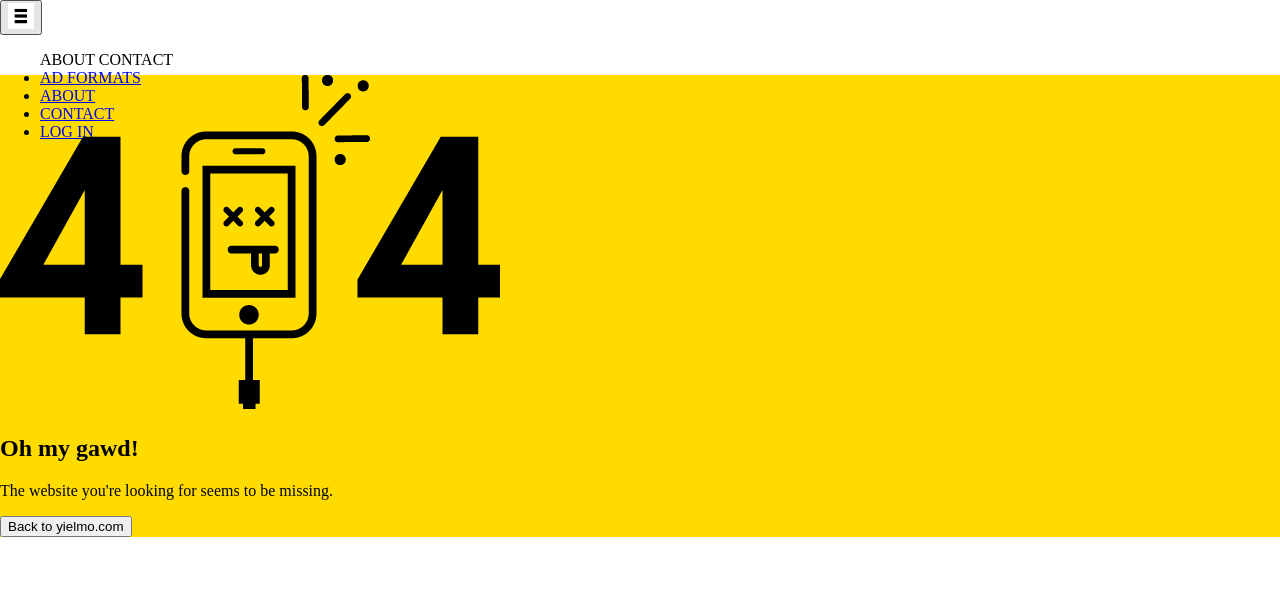
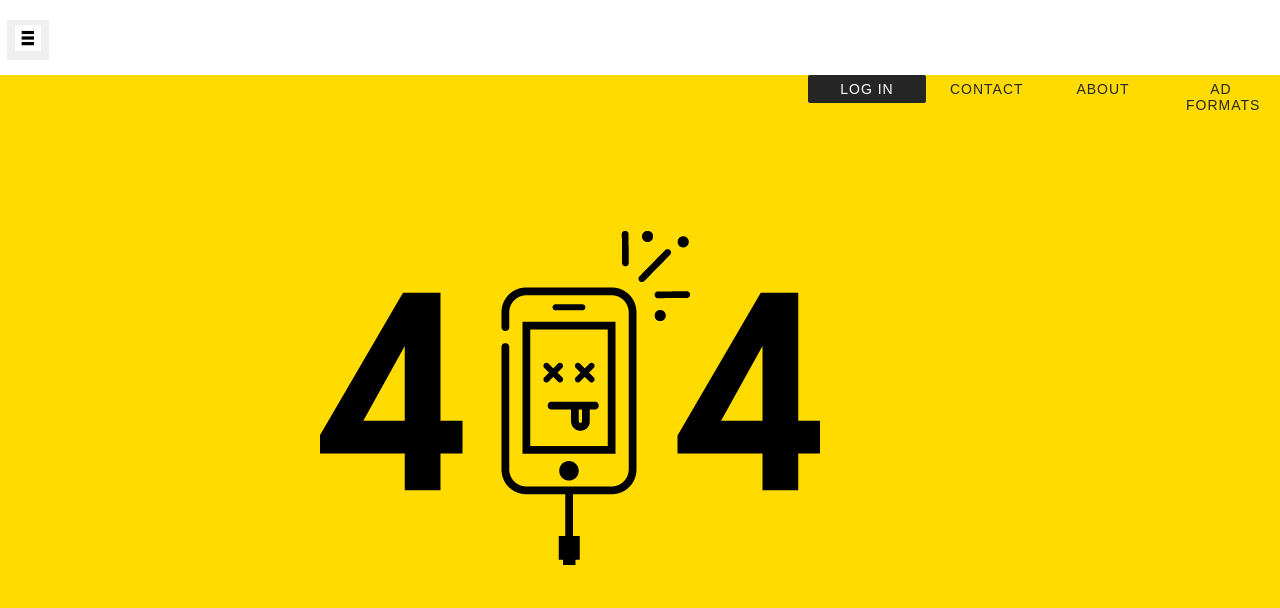
Before and after one commit to clemencehrz/erreur404, a plain HTML site: page index.html in a window 1280 px wide. Shown: the top 608 px of the page. Drawn offline with Linux system fonts and the light colour scheme.

Commit message:
création de la page

```diff
--- a/index.html
+++ b/index.html
@@ -11,21 +11,22 @@
             <img src ="image/threelines.png">
         </button>
 
-        <ul> ABOUT CONTACT
+
+        <ul>
             <li>
-              <a href="#adformat"> AD FORMATS </a>
+              <a id="adformat" href> AD FORMATS </a>
             </li>
 
             <li>
-                 <a href="#about"> ABOUT </a>
+                 <a id="about" href> ABOUT </a>
             </li>
 
             <li>
-                  <a href="#contact"> CONTACT </a>
+                  <a id="contact" href> CONTACT </a>
             </li>
 
              <li>
-                  <a href="#login"> LOG IN </a>
+                  <a id="login" href> LOG IN </a>
             </li>
         </ul>
         </div>
@@ -35,7 +36,7 @@
 
         <img src ="image/404.png">
         <h2> Oh my gawd!</h2>
-        <p> The website you're looking for seems to be missing.</p>
+        <h3> The website you're looking for seems to be missing.</h3>
        <button>Back to yielmo.com</button>
 
         </div>
--- a/style.css
+++ b/style.css
@@ -11,7 +11,8 @@ body{
     background-color:#FFDB00;
 }
 
-button #hamburger{
+
+#hamburger{
     align-items: flex-start;
     text-align: center;
     cursor: defaut;
@@ -20,9 +21,100 @@ button #hamburger{
     box-sizing: border-box;
     padding: 2px 6px 3px;
     border: 2px outset buttonface;
+    border-color:transparent;
 }
 
 #hamburger img{
  width:26px;
  height:26px;
 }
+
+p {
+color: rgb(38, 38, 38);
+display: none;
+font-family: 'Apercu Regular', 'Helvetica Neue', Helvetica, Arial, sans-serif;
+font-size: 15px;
+height: auto;
+line-height: 21px;
+width: auto;
+}
+
+h2{
+    font-family: sans-serif;
+    color: white;
+    text-align:center;
+    font-size:50px;
+}
+
+h3{
+    font-family: sans-serif;
+    color: black;
+    text-align:center;
+    font-size:30px;
+     margin-left: 20%;
+ margin-right: 20%;
+}
+
+button{
+    margin-left: 0.5em;
+text-transform: uppercase;
+font-size: 85%;
+letter-spacing: 1px;
+height: 40px;
+display: inline-block;
+cursor: pointer;
+background-color:transparent;
+border-color:transparent;
+margin-top: 20px;
+color : white;
+
+
+}
+
+#contenu img{
+   max-width: 50%;
+	height: auto;
+    margin-left:25%;
+    margin-top:10%;
+}
+
+ul{
+padding:0;
+ margin:O;
+ list-style-type:none;
+}
+
+li{
+ margin-left:px;
+ float:right;
+ }
+ul li a {
+ display:block;
+ float:left;
+ width:70px;
+ height:auto;
+ background-color:transparent;
+ color:black;
+ text-decoration:none;
+ text-align:center;
+ border:0px;
+ text-transform: uppercase;
+font-size: 14px;
+letter-spacing: 1px;
+font-family: sans-serif;
+font-weight: normal;
+color: #262626;
+padding: 6px 24px;
+margin-top: -1px;
+
+}
+
+#login{
+    background-color: #262626;
+border-radius: 2px;
+border-color: transparent;
+border-width: 0px;
+color:white;
+padding: 6px 24px;
+margin-top: -1px;
+}
```
